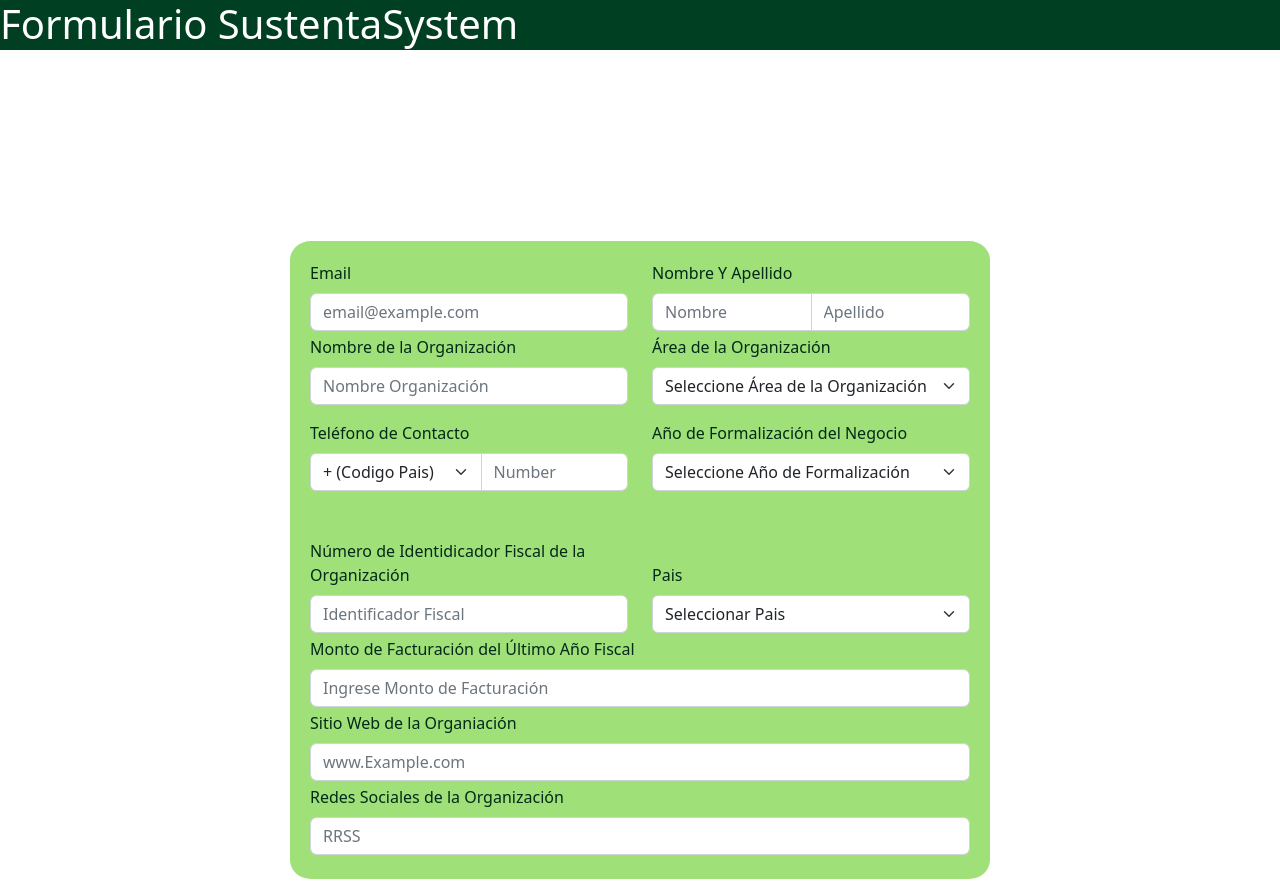
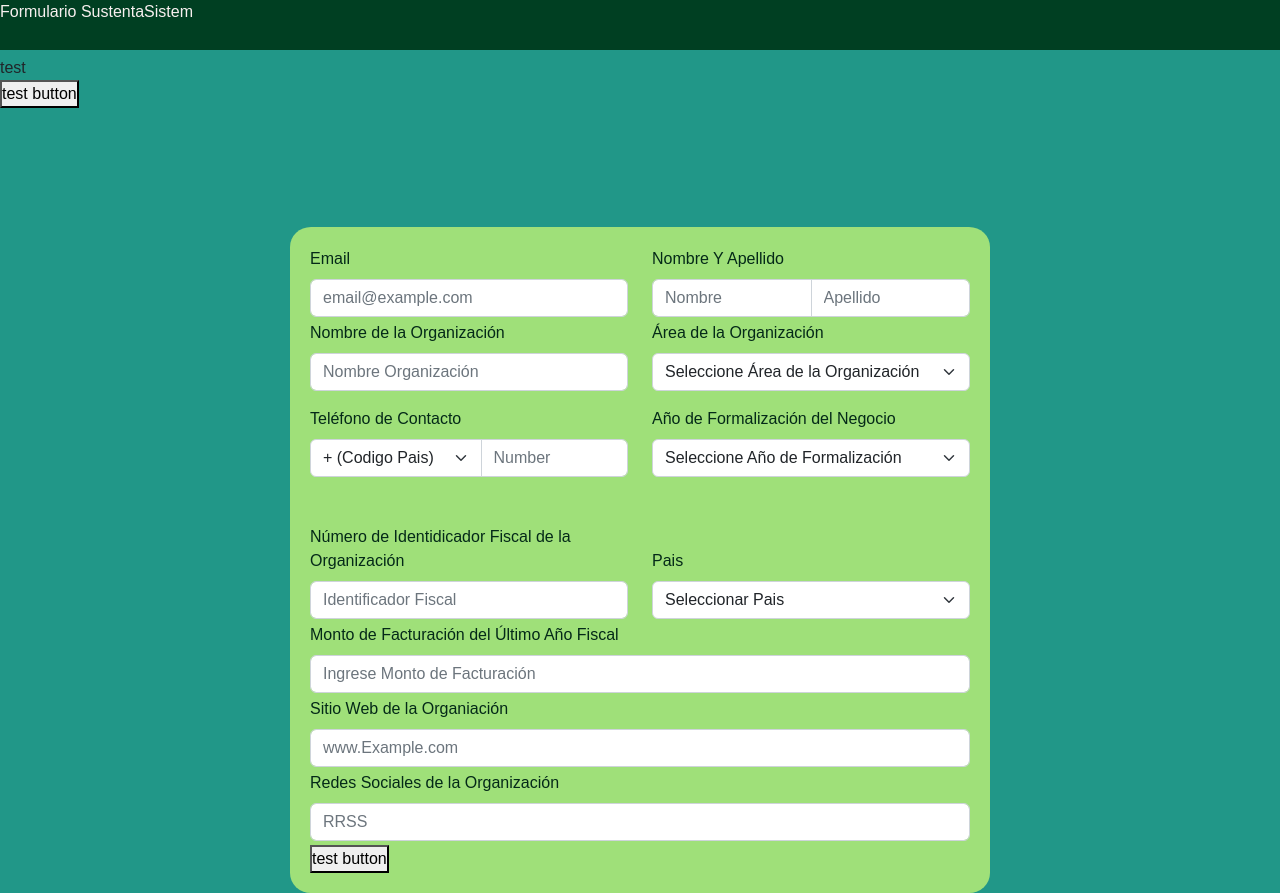
Before and after one commit to jorgeigna/Proyecto-SustentaSystem, a React (Create React App) app in the folder sustentaweb/: page / in a window 1280 px wide. Built offline with nearby package versions, Linux system fonts and the light colour scheme.

Commit message:
convertido a classes y preparado para funciones

```diff
--- a/sustentaweb/package.json
+++ b/sustentaweb/package.json
@@ -7,6 +7,8 @@
     "@testing-library/react": "^13.4.0",
     "@testing-library/user-event": "^13.5.0",
     "bootstrap": "^5.2.2",
+    "next": "^12.3.1",
+    "nextjs": "^0.0.3",
     "react": "^18.2.0",
     "react-bootstrap": "^2.5.0",
     "react-dom": "^18.2.0",
--- /dev/null
+++ b/sustentaweb/src/Hojas/enc.jsx
@@ -0,0 +1,16 @@
+import React, { Component } from 'react'
+import css from "../css/app.css"
+import Head from "next/head";
+
+  class Encabezado extends Component {
+  render() {
+    return (
+
+    <header>
+        <a>Formulario SustentaSistem</a>
+    </header>
+     )
+
+  }
+}
+export default Encabezado
--- a/sustentaweb/src/Hojas/hoja1.jsx
+++ b/sustentaweb/src/Hojas/hoja1.jsx
@@ -1,4 +1,4 @@
-import React, {Fragment} from "react";
+import React, {Fragment,Component} from "react";
 import Contenedor from "../Component/Contenedor";
 import InputNormal from "../Component/InputNormal";
 import InputGrupo from  "../Component/InputGrupo"
@@ -10,16 +10,14 @@
 import Row from "react-bootstrap/Row";
 import Form from "react-bootstrap/Form";
 
-export  function hoja1() {
-  return (
+class Hoja1 extends Component {
+  nextF(){
+      window.alert("Bienvenido a nuestro sitio web");
+
+}
+  render(){ return (
     <Fragment>
-      <head>
-          <title>Formulario SustentaSistem</title>
-      </head>
       <body>
-            <header>
-              <Contenedor></Contenedor>
-            </header>
             <main>
               <div>
                 <section id="Formulario">
@@ -67,7 +65,9 @@
                       <InputNormal className="InputSitioWeb" TituloInputNormal="Sitio Web de la Organiación" placeholder="www.Example.com" ></InputNormal>
 
                       <InputNormal className="InputRRSS" TituloInputNormal="Redes Sociales de la Organización" placeholder="RRSS"></InputNormal>
+                      <button onClick={this.nextF}>test button</button>
                     </Form>
+
                 </section>
               </div>
             </main>
@@ -81,3 +81,5 @@
     </Fragment>
   )
 }
+}
+export default Hoja1
--- a/sustentaweb/src/Hojas/hoja2.jsx
+++ b/sustentaweb/src/Hojas/hoja2.jsx
@@ -1,9 +1,13 @@
 import React from 'react'
+import { Component } from 'react'
+class Hoja2 extends Component {
+ render(){ return (
 
-export default function hoja2() {
-  return (
-    <div>hoja2</div>
+      <h1>testing</h1>
+
+
 
 
   )
-}
+}}
+export default Hoja2
--- /dev/null
+++ b/sustentaweb/src/Hojas/test.jsx
@@ -0,0 +1,23 @@
+import React, { Component, Fragment } from 'react';
+
+class Test extends Component {
+     nextF(){
+        window.alert("Bienvenido a nuestro sitio web");
+
+    }
+    render() {
+
+        return (
+            <Fragment>
+
+            <div>
+           test
+            </div>
+
+            <button onClick={this.nextF}>test button</button>
+            </Fragment>
+        );
+    }
+}
+
+export default Test;
--- a/sustentaweb/src/app.jsx
+++ b/sustentaweb/src/app.jsx
@@ -1,11 +1,20 @@
-import React, {Fragment} from "react";
+import React, { Component, Fragment } from 'react'
+import Hoja1 from './Hojas/hoja1'
+import Test from './Hojas/test'
 import css from "./css/app.css"
-import  {hoja1}  from "./Hojas/hoja1";
-import { render } from "react-dom";
+import Hoja2 from './Hojas/hoja2'
+import Encabezado from './Hojas/enc'
 
-export function App()  {
+export default class App extends Component {
+  render() {
+    return (
+      <Fragment>
+      <Encabezado />
+      <Hoja1 />
 
-    return(
-      hoja1()
+      <Test />
+
+      </Fragment>
     )
   }
+}
--- a/sustentaweb/src/css/app.css
+++ b/sustentaweb/src/css/app.css
@@ -8,7 +8,7 @@
     width: 100%;
     height: 50px;
     background: rgb(0, 63, 34);
-    color: rgb(255, 255, 255);
+    color: rgb(248, 240, 240);
 
     position: fixed;
     top: 0;
--- a/sustentaweb/src/index.js
+++ b/sustentaweb/src/index.js
@@ -1,6 +1,6 @@
 import React from "react"
 import ReactDom from "react-dom"
-import {App} from './app'
+import App from './app'
 import 'bootstrap/dist/css/bootstrap.min.css'
 
 ReactDom.render(<App />, document.getElementById("root"))
```
Also changed, not shown: 1 other file (tests, documents, lock files or other folders).
